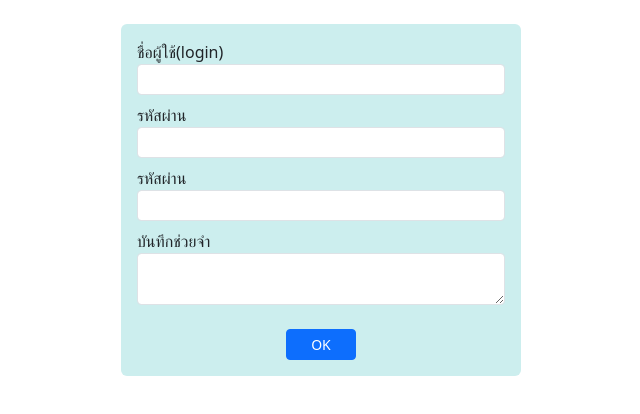
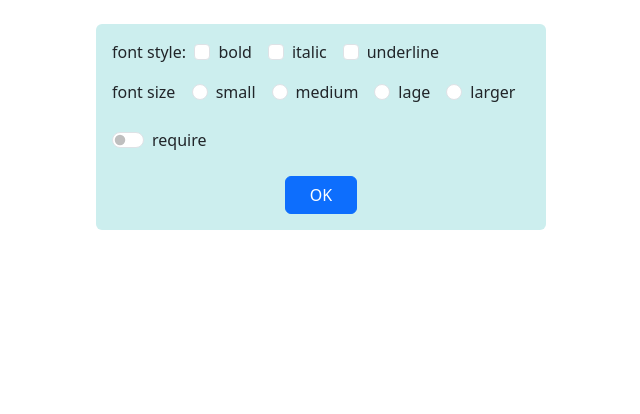
Before and after one commit to Dartae/app1, a React (Create React App) app: page / in a window 1280 px wide. Shown: the top 414 px of the page, without its empty margins (319-959 px from the left). Built offline with nearby package versions, Linux system fonts and the light colour scheme.

Commit message:
form check
form-check.js

```diff
--- a/src/App.js
+++ b/src/App.js
@@ -1,10 +1,10 @@
 import React from 'react'
 
-import FormText from './form-text';
+import FormCheck from './form-check';
 
 function App() {
 
-  return <FormText/>
+  return <FormCheck/>
 
 }
 
--- /dev/null
+++ b/src/form-check.js
@@ -0,0 +1,84 @@
+import React from 'react'
+export default function FormCheck() {
+    const switchReq = React.useRef()
+    const style = ['bold','italic','underline']
+    const size = ['small','medium','lage','larger']
+    let checkedStyles = []
+    let checkedSize = ''
+
+    const onChangeCheck = (event) =>{
+        let checked = event.target.checked
+        let value = event.target.value
+        let idx = checkedStyles.indexOf(value)
+        if(checked && idx === -1){
+            checkedStyles.push(value)
+        }else{
+            checkedStyles.splice(idx,1)
+        }
+    }
+    const onClickRadio = (event) => {
+            checkedSize = event.target.value
+        }
+    const onClickButton = () => {
+            if(switchReq.current.checked){
+                if(checkedStyles.length === 0){
+                    alert('Please select style')
+                    return
+                }else if(checkedSize ===''){
+                    alert('Please select size:')
+                }
+            }
+            let msg ='selected style(s):'+checkedStyles.join(',')
+            msg +='\nselected size:'+checkedSize
+            alert(msg)
+
+        }
+        return(
+            <div className="mt-4 mx-auto p-3 rounded"
+                style={{width:'450px',background:'#cee'}}>
+                    <form>
+                        <span>
+                            font style:
+                        </span>&nbsp;&nbsp;
+                    {
+                        style.map((st,i)=>{
+                            return(
+                                <div className="form-check form-check-inline mb-2">
+                                    <input type="checkbox" id ={'check'+i}value={st}
+                                    className="form-check-input" onChange={onChangeCheck}/>
+                                    <label htmlFor={'check'+i} className="form-check-label">{st}</label>
+                                </div>
+                            )
+                        })
+                    }
+                    <br/>
+                    <span>font size</span>&nbsp;&nbsp;
+                    {
+                        size.map((sz,i)=>
+                        {
+                            return(
+                                <div className="form-check form-check-inline  m-2">
+                                    <input type="radio" id ={'radio'+i} name="fontSize" value={sz}
+                                    className="form-check-input" onChange={onClickRadio}/>
+                                    <label htmlFor={'radio'+i} className="form-check-label">{sz}</label>
+                                </div>
+                            )
+                        })
+                    }
+                    <div className="form-check form-switch  mt-3">
+                        <input type="checkbox" id="sw" value="require"
+                        className="form-check-input" ref={switchReq}/>
+                        <label htmlFor="sw" className="form-check-label">require</label>
+
+                    </div>
+                    <div className="text-center mt-4">
+                        <button type="button" className="btn btm-sm px-4 btn-primary" onClick={onClickButton}>
+                            OK
+                        </button>
+                    </div>
+
+                    </form>
+                </div>
+        )
+
+    }
```
